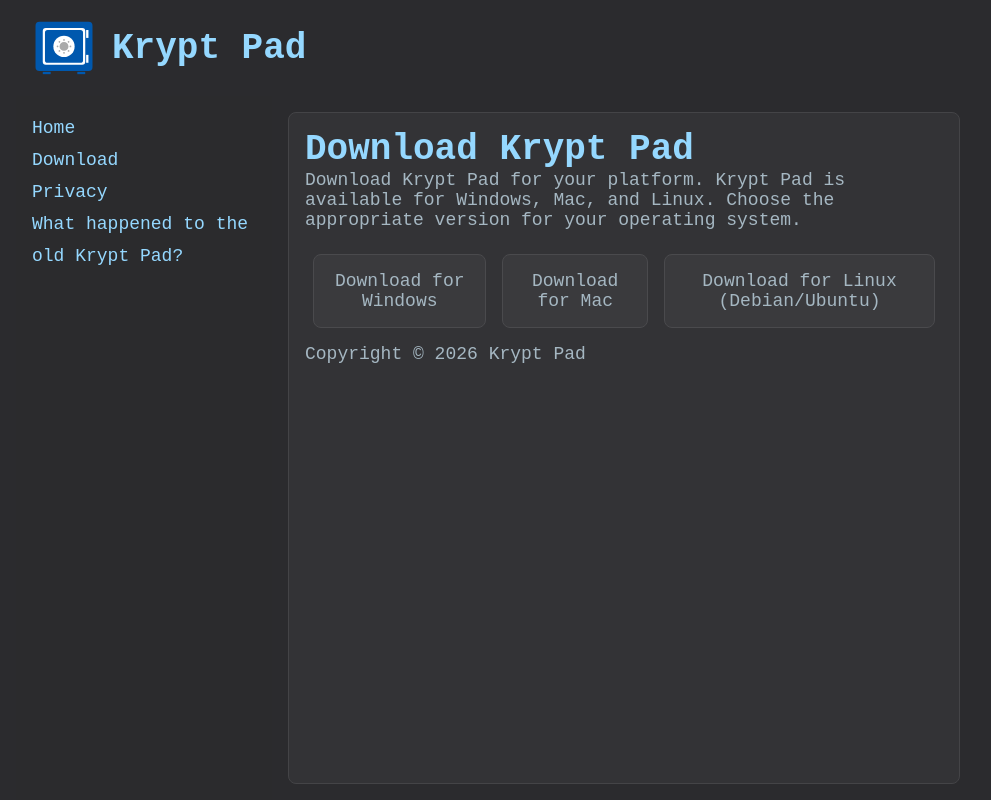
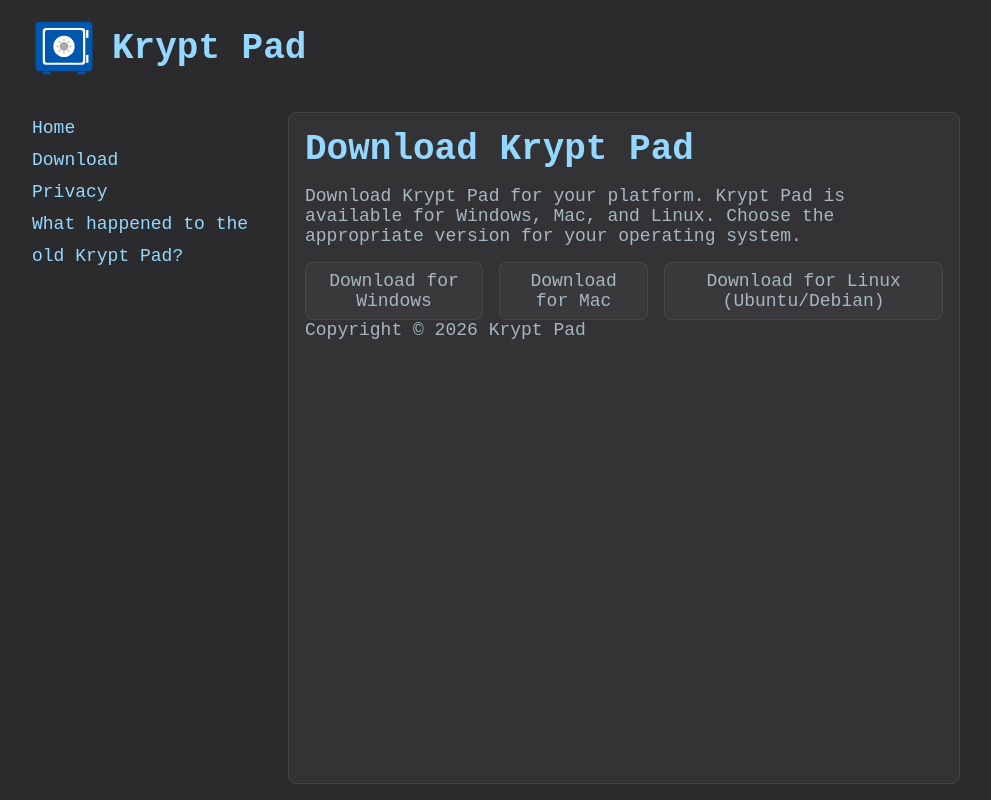
Before and after one commit to KryptPad/krypt-pad-website, a Vue app: page /download in a window 1280 px wide. Shown: the whole page, without its empty margins (144-1135 px from the left). Built offline with nearby package versions, Linux system fonts and the light colour scheme.

Commit message:
style and content updates

```diff
--- a/src/App.vue
+++ b/src/App.vue
@@ -5,7 +5,7 @@
                 <span class="material-symbols-outlined">menu</span>
             </button>
             <img src="@/assets/safe.svg" alt="Krypt Pad Logo" class="mr-3" style="height: 4rem;">
-            <h1>Krypt Pad</h1>
+            <h1 class="m-0">Krypt Pad</h1>
         </header>
         <div id="main-wrapper">
             <div id="menu" :class="{ visible: menuVisible }">
--- a/src/routes/DownloadView.vue
+++ b/src/routes/DownloadView.vue
@@ -6,18 +6,30 @@
             Download Krypt Pad for your platform. Krypt Pad is available for Windows, Mac, and
             Linux. Choose the appropriate version for your operating system.
         </p>
-        <div class="d-flex justify-content-around">
-            <div class="card card-interactive m-2 text-center" tabindex="0">
+        <div class="d-flex justify-content-around align-items-center gap-3">
+            <a
+                href="https://files.kryptpad.com/krypt-pad-Windows-0.1.0-Setup.exe"
+                download
+                class="btn"
+            >
                 Download for Windows
-            </div>
+            </a>
 
-            <div class="card card-interactive m-2 text-center" tabindex="0">
+            <a
+                href="https://files.kryptpad.com/krypt-pad-Windows-0.1.0-Setup.exe"
+                download
+                class="btn"
+            >
                 Download for Mac
-            </div>
+            </a>
 
-            <div class="card card-interactive m-2 text-center" tabindex="0">
-                Download for Linux (Debian/Ubuntu)
-            </div>
+            <a
+                href="https://files.kryptpad.com/krypt-pad-Windows-0.1.0-Setup.exe"
+                download
+                class="btn"
+            >
+                Download for Linux (Ubuntu/Debian)
+            </a>
         </div>
     </div>
 </template>
--- a/src/routes/HomeView.vue
+++ b/src/routes/HomeView.vue
@@ -1,5 +1,8 @@
 <template>
-    <h1>About Krypt Pad</h1>
+    <h1>Krypt Pad</h1>
+    <p>As of October 10, 2026, Krypt Pad online services have shut down. If you have downloaded your profile, you can decrypt it with the Dekrypter tool.</p>
+
+    <p>Krypt Pad is now a stand-alone app available for Windows, Mac, and Linux (Ubuntu/Debian)</p>
 </template>
 
 <script setup lang="ts"></script>
--- a/src/styles/site.css
+++ b/src/styles/site.css
@@ -17,10 +17,10 @@
     --border-radius: 0.5rem;
     /* Button colors */
     /* Default button colors (white-ish) */
-    --btn-background-color: rgba(226, 243, 253, 0.8);
-    --btn-hover-background-color: rgba(231, 246, 255, 0.9);
-    --btn-active-background-color: rgba(226, 243, 253, 0.8);
-    --btn-border-color: rgba(228, 245, 255, 0.8);
+    --btn-background-color: rgba(58, 58, 61, 0.9);
+    --btn-hover-background-color: rgba(149, 216, 255, 0.9);
+    --btn-active-background-color: rgba(149, 216, 255, 0.9);
+    --btn-border-color: rgba(74, 74, 77, 0.9);
     --btn-box-shadow-color: rgba(149, 216, 255, 0.5);
     /* Primary button colors */
     --btn-primary-background-color: rgba(149, 216, 255, 0.8);
@@ -43,8 +43,11 @@
     margin-right: 1rem;
 }
 
-.m-2
-{
+.m-0{
+    margin: 0;
+}
+
+.m-2 {
     margin: 0.5rem;
 }
 
@@ -62,6 +65,10 @@
 
 .flex-row {
     flex-direction: row;
+}
+
+.align-items-center {
+    align-items: center;
 }
 
 .justify-content-center {
@@ -102,6 +109,7 @@ h5,
 h6 {
     color: var(--header-color);
     margin: 0;
+    margin-bottom: 1rem;
 }
 
 * {
@@ -279,16 +287,20 @@ header {
     cursor: pointer;
     color: var(--body-text-color);
     transition: var(--transition);
+    text-decoration: none;
+    text-align: center;
 }
 
 .btn:hover {
     background-color: var(--btn-hover-background-color);
     box-shadow: 0 0 0 3px var(--btn-box-shadow-color);
+    text-decoration: none;
 }
 
 .btn:focus {
     outline: none;
     box-shadow: 0 0 0 3px var(--btn-box-shadow-color);
+    text-decoration: none;
 }
 
 .btn:active {
```
